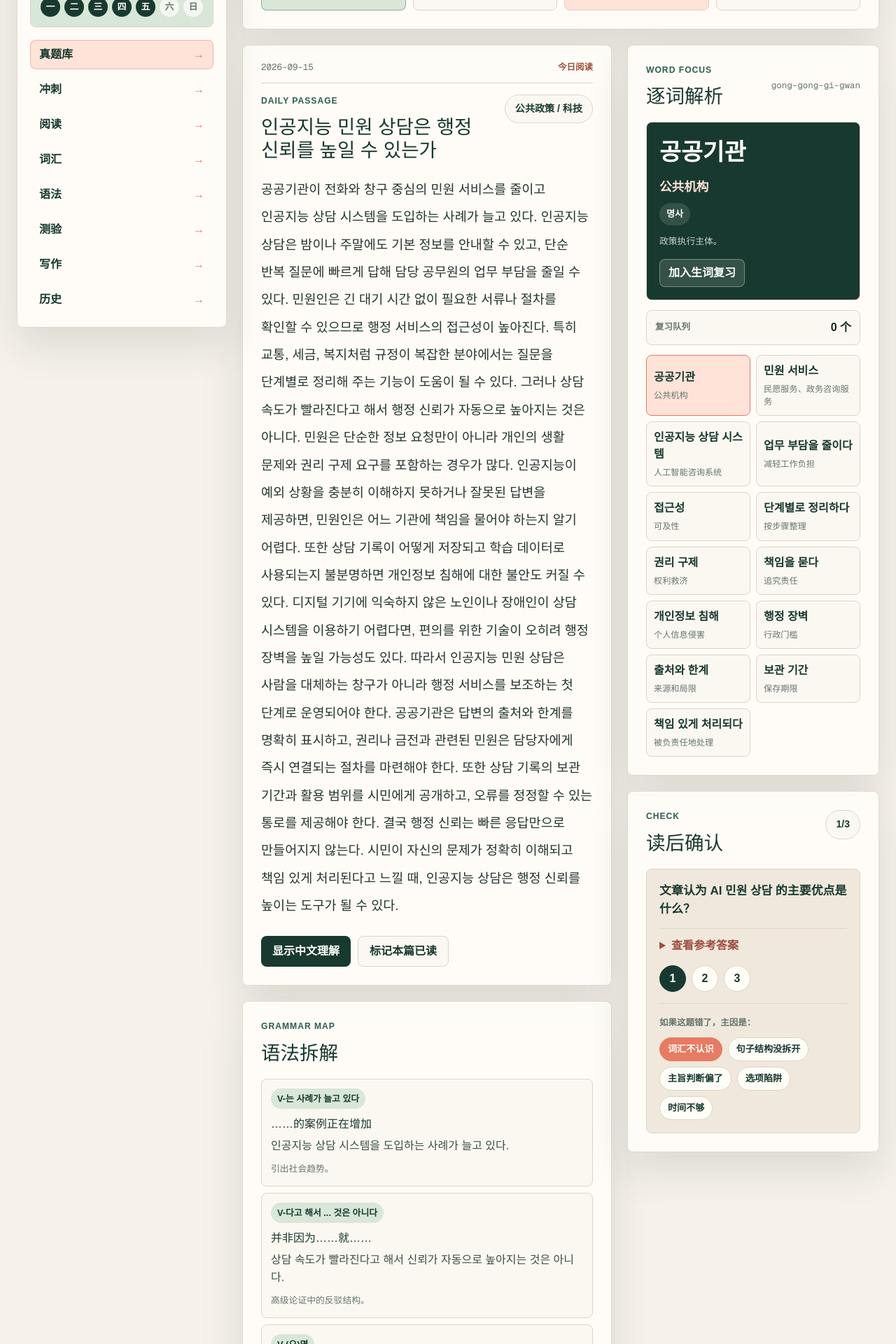
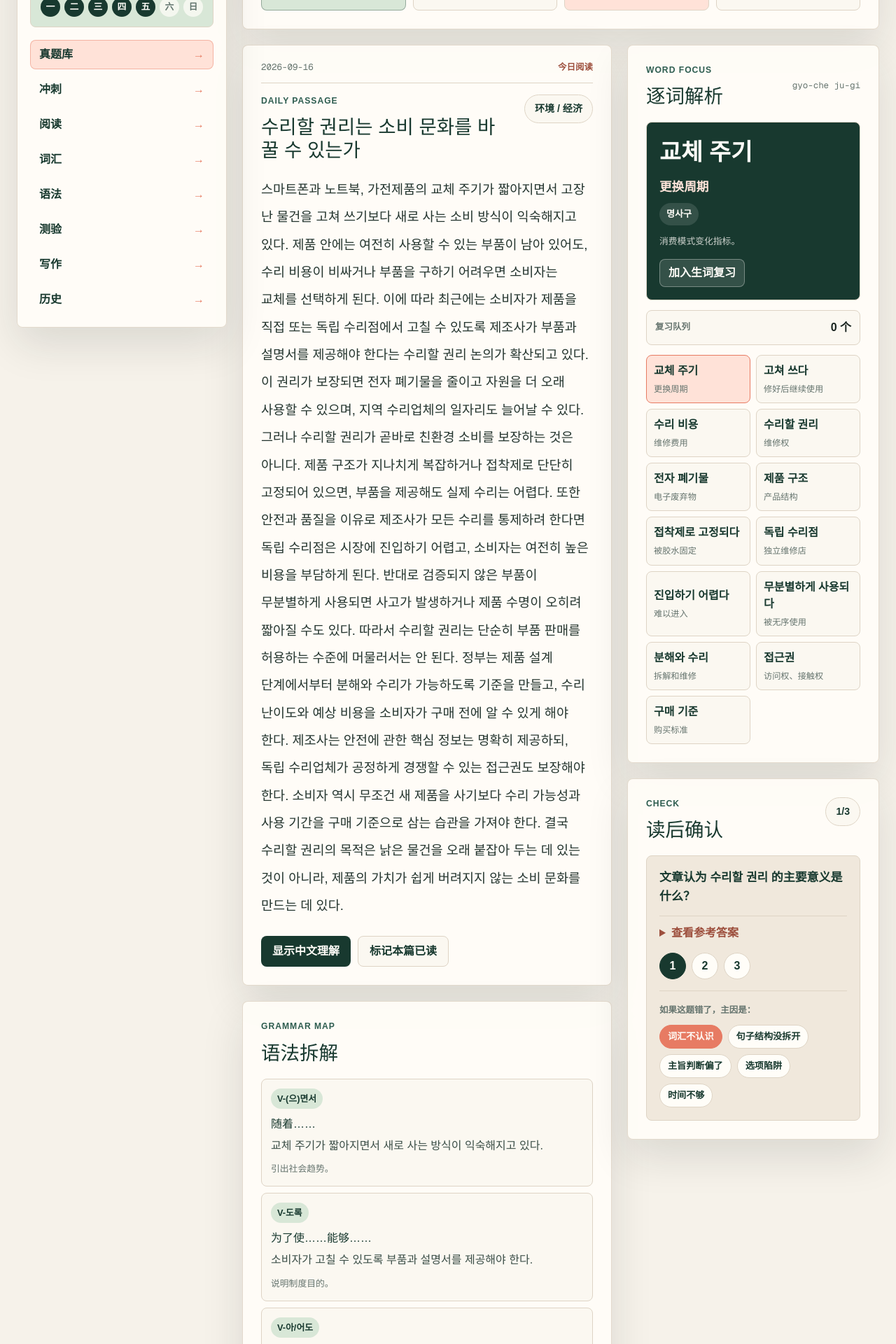
Before and after one commit to adia1223/daily-topik-lab, a Next.js app: page / in a window 1280 px wide. Shown: the part 540-2460 px from the top of the page at 70% size. Built offline with nearby package versions, Linux system fonts and the light colour scheme.

Commit message:
Add 2026-09-16 TOPIK reading

```diff
--- a/app/page.tsx
+++ b/app/page.tsx
@@ -3272,7 +3272,7 @@ const september14Reading: DailyReading = {
   },
 };
 
-const todayReading: DailyReading = {
+const september15Reading: DailyReading = {
   id: "2026-09-15-ai-complaint-system",
   date: "2026-09-15",
   title: "인공지능 민원 상담은 행정 신뢰를 높일 수 있는가",
@@ -3322,8 +3322,59 @@ const todayReading: DailyReading = {
   },
 };
 
+const todayReading: DailyReading = {
+  id: "2026-09-16-right-to-repair",
+  date: "2026-09-16",
+  title: "수리할 권리는 소비 문화를 바꿀 수 있는가",
+  level: "TOPIK II 5-6级",
+  topic: "环境 / 经济",
+  estimatedTime: "19 分钟",
+  korean:
+    "스마트폰과 노트북, 가전제품의 교체 주기가 짧아지면서 고장 난 물건을 고쳐 쓰기보다 새로 사는 소비 방식이 익숙해지고 있다. 제품 안에는 여전히 사용할 수 있는 부품이 남아 있어도, 수리 비용이 비싸거나 부품을 구하기 어려우면 소비자는 교체를 선택하게 된다. 이에 따라 최근에는 소비자가 제품을 직접 또는 독립 수리점에서 고칠 수 있도록 제조사가 부품과 설명서를 제공해야 한다는 수리할 권리 논의가 확산되고 있다. 이 권리가 보장되면 전자 폐기물을 줄이고 자원을 더 오래 사용할 수 있으며, 지역 수리업체의 일자리도 늘어날 수 있다. 그러나 수리할 권리가 곧바로 친환경 소비를 보장하는 것은 아니다. 제품 구조가 지나치게 복잡하거나 접착제로 단단히 고정되어 있으면, 부품을 제공해도 실제 수리는 어렵다. 또한 안전과 품질을 이유로 제조사가 모든 수리를 통제하려 한다면 독립 수리점은 시장에 진입하기 어렵고, 소비자는 여전히 높은 비용을 부담하게 된다. 반대로 검증되지 않은 부품이 무분별하게 사용되면 사고가 발생하거나 제품 수명이 오히려 짧아질 수도 있다. 따라서 수리할 권리는 단순히 부품 판매를 허용하는 수준에 머물러서는 안 된다. 정부는 제품 설계 단계에서부터 분해와 수리가 가능하도록 기준을 만들고, 수리 난이도와 예상 비용을 소비자가 구매 전에 알 수 있게 해야 한다. 제조사는 안전에 관한 핵심 정보는 명확히 제공하되, 독립 수리업체가 공정하게 경쟁할 수 있는 접근권도 보장해야 한다. 소비자 역시 무조건 새 제품을 사기보다 수리 가능성과 사용 기간을 구매 기준으로 삼는 습관을 가져야 한다. 결국 수리할 권리의 목적은 낡은 물건을 오래 붙잡아 두는 데 있는 것이 아니라, 제품의 가치가 쉽게 버려지지 않는 소비 문화를 만드는 데 있다.",
+  chinese:
+    "随着智能手机、笔记本电脑和家电的更换周期变短，人们越来越习惯于购买新品，而不是修好故障物品继续使用。即使产品内部仍有可以使用的零件，只要维修费用昂贵或零件难以获得，消费者就会选择更换。因此，近来关于“维修权”的讨论正在扩大：制造商应提供零件和说明书，使消费者能够自行维修或通过独立维修店维修产品。如果这一权利得到保障，就能减少电子废弃物，使资源使用更久，也可能增加本地维修业的就业。然而，维修权并不会立即保证环保消费。如果产品结构过于复杂，或被胶水牢牢固定，即使提供零件，实际维修也很困难。此外，如果制造商以安全和质量为由控制所有维修，独立维修店就难以进入市场，消费者仍会承担高费用。相反，如果未经验证的零件被无序使用，也可能发生事故，或反而缩短产品寿命。因此，维修权不能停留在允许销售零件的程度。政府应从产品设计阶段开始制定便于拆解和维修的标准，并让消费者在购买前知道维修难度和预期费用。制造商应明确提供与安全有关的核心信息，同时保障独立维修商公平竞争的访问权。消费者也应形成一种习惯：不一味购买新品，而把可维修性和使用期限作为购买标准。归根结底，维修权的目的不是抓住旧物不放，而是建立一种产品价值不被轻易丢弃的消费文化。",
+  tokens: [
+    { korean: "교체 주기", reading: "gyo-che ju-gi", meaning: "更换周期", grammar: "명사구", note: "消费模式变化指标。" },
+    { korean: "고쳐 쓰다", reading: "go-cheo sseu-da", meaning: "修好后继续使用", grammar: "동사구", note: "与购买新品形成对比。" },
+    { korean: "수리 비용", reading: "su-ri bi-yong", meaning: "维修费用", grammar: "명사구", note: "影响选择的经济因素。" },
+    { korean: "수리할 권리", reading: "su-ri-hal gwon-ri", meaning: "维修权", grammar: "명사구", note: "文章核心概念。" },
+    { korean: "전자 폐기물", reading: "jeon-ja pye-gi-mul", meaning: "电子废弃物", grammar: "명사구", note: "环境问题。" },
+    { korean: "제품 구조", reading: "je-pum gu-jo", meaning: "产品结构", grammar: "명사구", note: "实际可维修性的条件。" },
+    { korean: "접착제로 고정되다", reading: "jeop-chak-je-ro go-jeong-doe-da", meaning: "被胶水固定", grammar: "피동", note: "说明拆解困难。" },
+    { korean: "독립 수리점", reading: "dong-nip su-ri-jeom", meaning: "独立维修店", grammar: "명사구", note: "市场参与者。" },
+    { korean: "진입하기 어렵다", reading: "jin-ip-ha-gi e-ryeop-da", meaning: "难以进入", grammar: "형용사구", note: "市场限制表达。" },
+    { korean: "무분별하게 사용되다", reading: "mu-bun-byeol-ha-ge sa-yong-doe-da", meaning: "被无序使用", grammar: "피동", note: "不合格零件风险。" },
+    { korean: "분해와 수리", reading: "bun-hae-wa su-ri", meaning: "拆解和维修", grammar: "명사구", note: "设计标准。" },
+    { korean: "접근권", reading: "jeop-geun-gwon", meaning: "访问权、接触权", grammar: "명사", note: "独立维修商需要的条件。" },
+    { korean: "구매 기준", reading: "gu-mae gi-jun", meaning: "购买标准", grammar: "명사구", note: "消费者行为改变。" },
+  ],
+  grammarPoints: [
+    { pattern: "V-(으)면서", meaning: "随着……", example: "교체 주기가 짧아지면서 새로 사는 방식이 익숙해지고 있다.", note: "引出社会趋势。" },
+    { pattern: "V-도록", meaning: "为了使……能够……", example: "소비자가 고칠 수 있도록 부품과 설명서를 제공해야 한다.", note: "说明制度目的。" },
+    { pattern: "V-아/어도", meaning: "即使……也……", example: "부품을 제공해도 실제 수리는 어렵다.", note: "表达条件不足。" },
+    { pattern: "N에 머물러서는 안 된다", meaning: "不能停留在……", example: "부품 판매를 허용하는 수준에 머물러서는 안 된다.", note: "提出更高政策要求。" },
+  ],
+  quiz: [
+    { question: "文章认为 수리할 권리 的主要意义是什么？", answer: "它可以减少电子废弃物、延长资源使用时间，并为本地独立维修行业创造就业机会。" },
+    { question: "为什么维修权不一定马上带来环保消费？", answer: "产品可能难以拆解，制造商可能控制维修市场，未经验证零件也可能带来事故或缩短寿命。" },
+    { question: "作者认为政府、制造商和消费者分别应如何行动？", answer: "政府应制定可拆解和维修标准并公开维修难度费用；制造商应提供安全信息和公平访问权；消费者应把可维修性纳入购买标准。" },
+  ],
+  writingDrill: {
+    type: "54 题观点写作",
+    prompt:
+      "수리할 권리가 소비 문화와 환경에 미치는 영향에 대해 쓰십시오. 전자 폐기물 감소와 지역 수리업 활성화라는 장점, 안전 문제와 제조사의 시장 통제 문제를 모두 언급하고, 제도를 효과적으로 운영하기 위한 방안을 두 가지 이상 제시하십시오.",
+    checklist: ["수리할 권리", "전자 폐기물", "수리 비용", "독립 수리점", "구매 기준"],
+    sentenceBank: [
+      "수리할 권리는 제품을 더 오래 사용하게 하여 전자 폐기물을 줄이는 데 도움이 된다.",
+      "그러나 안전 기준과 부품 품질이 불분명하면 소비자 피해가 발생할 수 있다.",
+      "따라서 정부는 수리 가능성 기준을 마련하고 제조사는 필요한 정보를 공정하게 제공해야 한다.",
+    ],
+  },
+};
+
 const readingArchive: DailyReading[] = [
   todayReading,
+  september15Reading,
   september14Reading,
   september13Reading,
   september12Reading,
```
Also changed, not shown: 1 other file (tests, documents, lock files or other folders).
